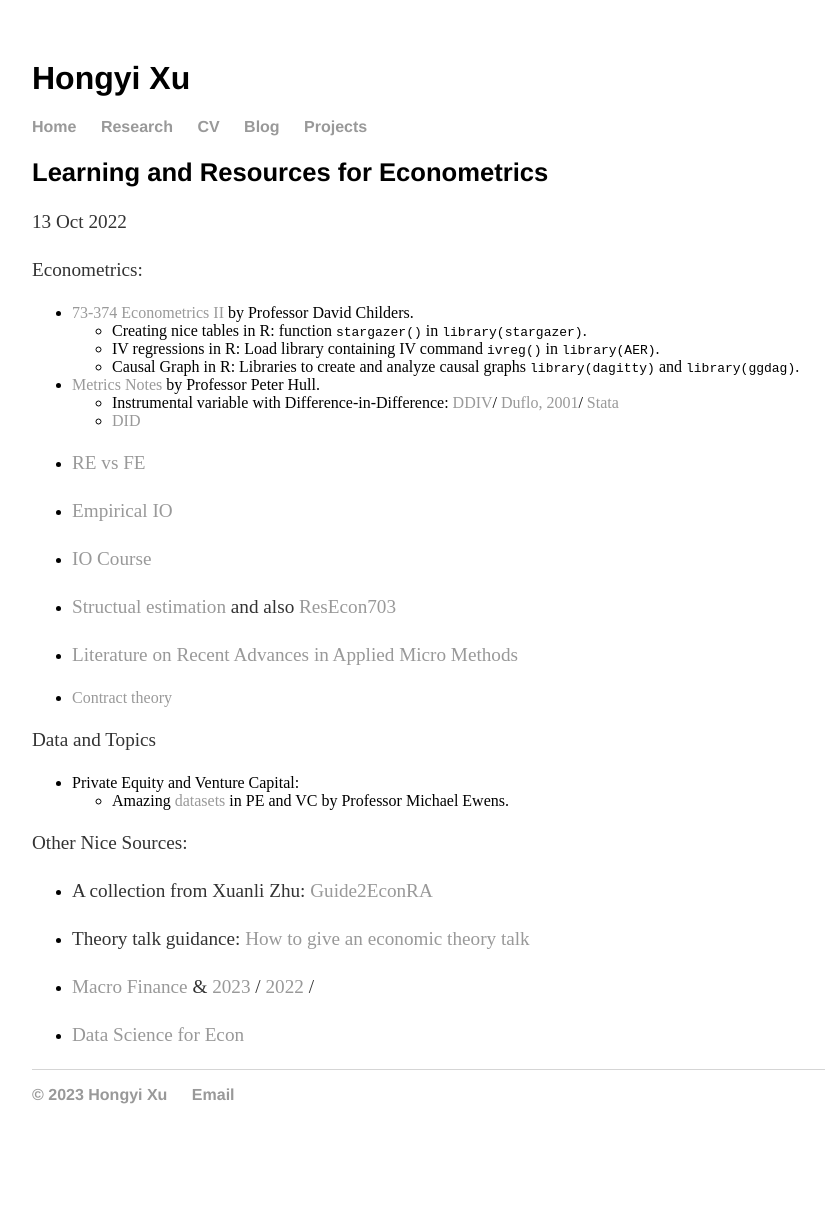
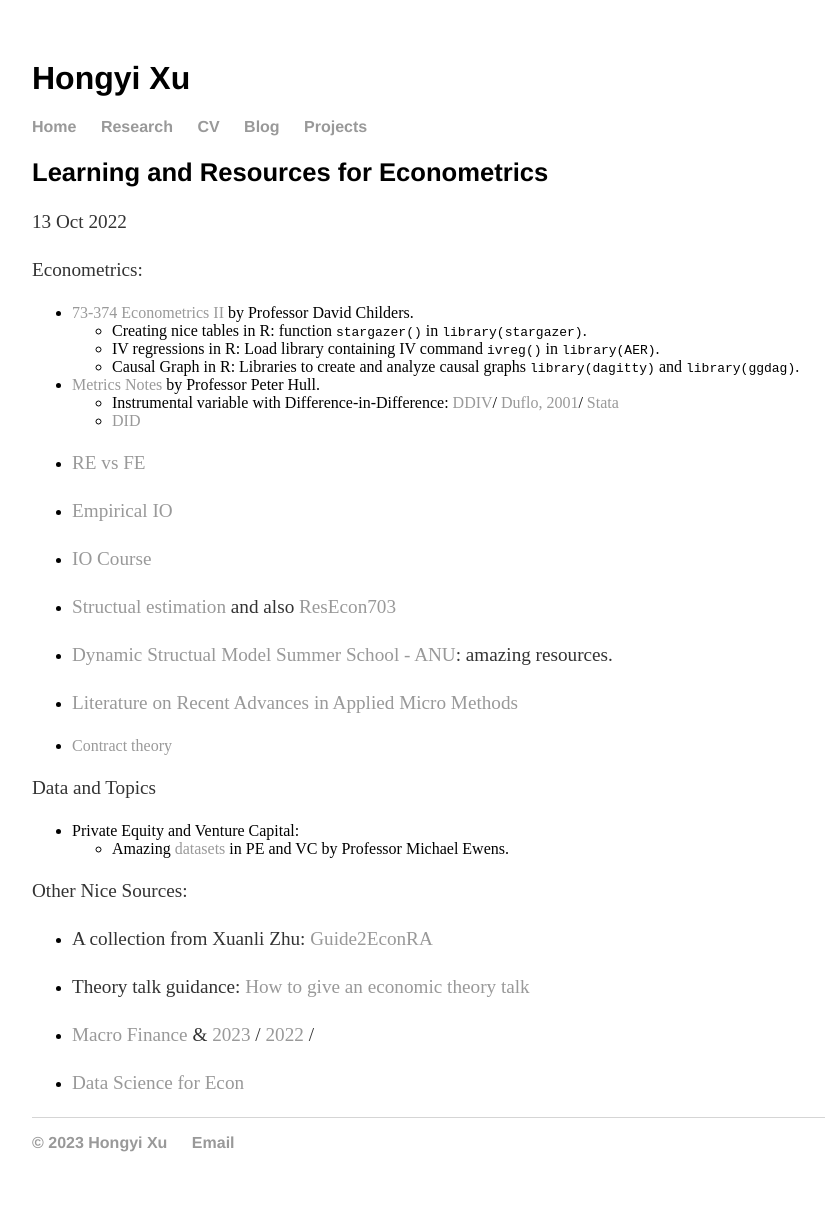
Before and after one commit to hongyileoxu/hongyileoxu.github.io, a Jekyll site: the page built from _posts/2022-10-13-great-resources.md, in a window 1280 px wide. Shown: the whole page, without its empty margins (160-985 px from the left). Built offline with Jekyll 4.4.1, drawn with Linux system fonts in a browser that asks for light colours; before the commit the page ends 1164 px from its top, so only the background shows below that.

Commit message:
Update 2022-10-13-great-resources.md

```diff
--- a/_posts/2022-10-13-great-resources.md
+++ b/_posts/2022-10-13-great-resources.md
@@ -22,6 +22,8 @@ Econometrics:
 
 -	[Structual estimation](https://github.com/drewvankuiken/drewvankuiken.github.io/tree/66e4f3174774fa3dc966473d31e1053a29b2efa4/files/helpful_materials/lyman_slides/Re%20_Choosing_classes) and also [ResEcon703](https://github.com/woerman/ResEcon703/blob/70d8332c30cfa7c6654ab19a5821137f0865e1d9/readme.md)
 
+-   [Dynamic Structual Model Summer School - ANU](https://dseconf.org/dse2022aus-recordings): amazing resources.
+
 -	[Literature on Recent Advances in Applied Micro Methods](https://christinecai.github.io/PublicGoods/applied_micro_methods.pdf)
 
 -   [Contract theory](https://sites.google.com/site/danielbarronecon/contract-theory)
```
